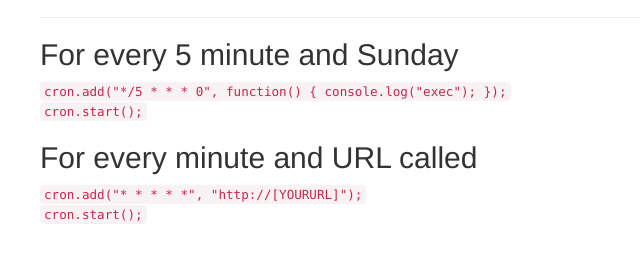
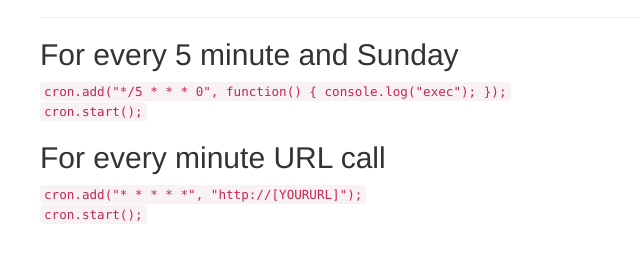
Before and after one commit to Talph/cron-js, a website: page demo/index.html in a window 1280 px wide. Shown: the part 744-1006 px from the top of the page, without its empty margins (30-670 px from the left). Drawn offline with Linux system fonts and the light colour scheme.

Commit message:
Update index.html

```diff
--- a/demo/index.html
+++ b/demo/index.html
@@ -40,7 +40,7 @@
 		<div><code>cron.add("*/5 * * * 0", function() { console.log("exec"); });</code></div>
 		<div><code>cron.start();</code></div>
 
-		<h2>For every minute and URL called</h2>
+		<h2>For every minute URL call</h2>
 		<div><code>cron.add("* * * * *", "http://[YOURURL]");</code></div>
 		<div><code>cron.start();</code></div>
 
```
